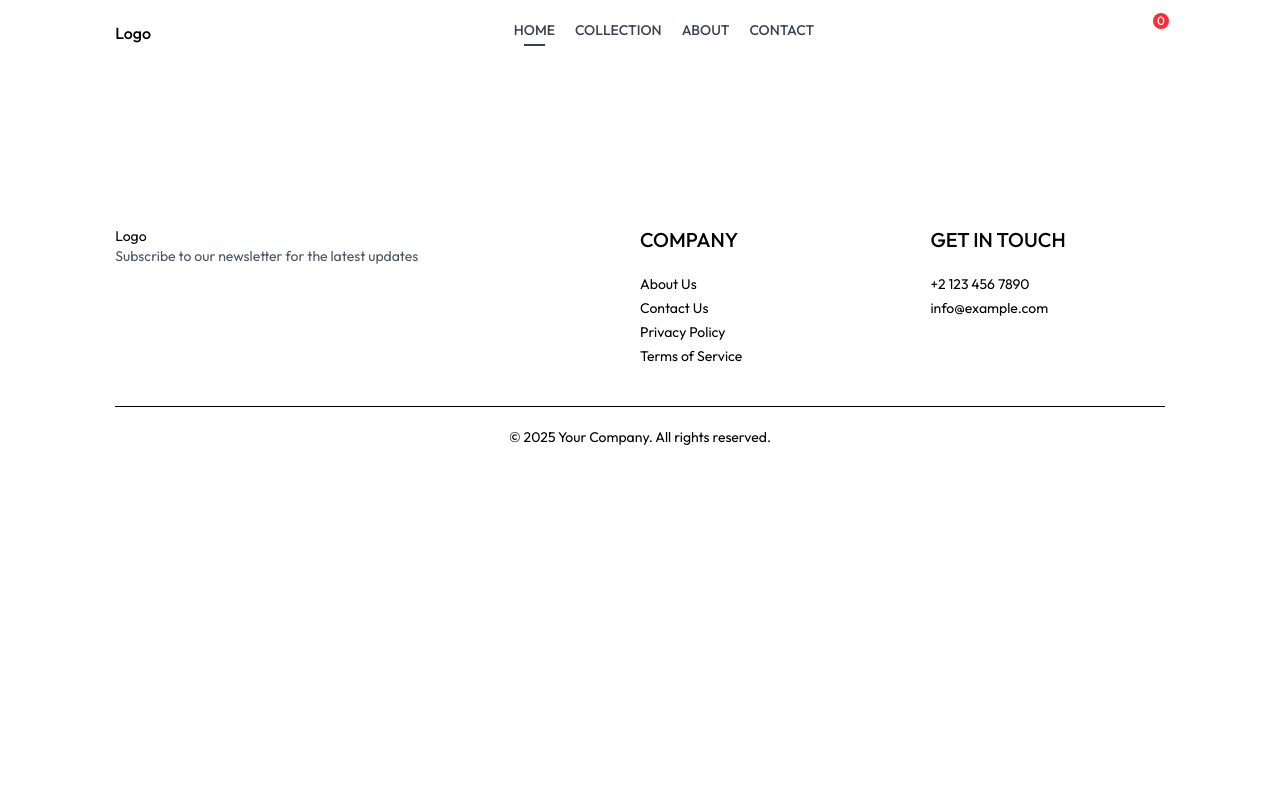
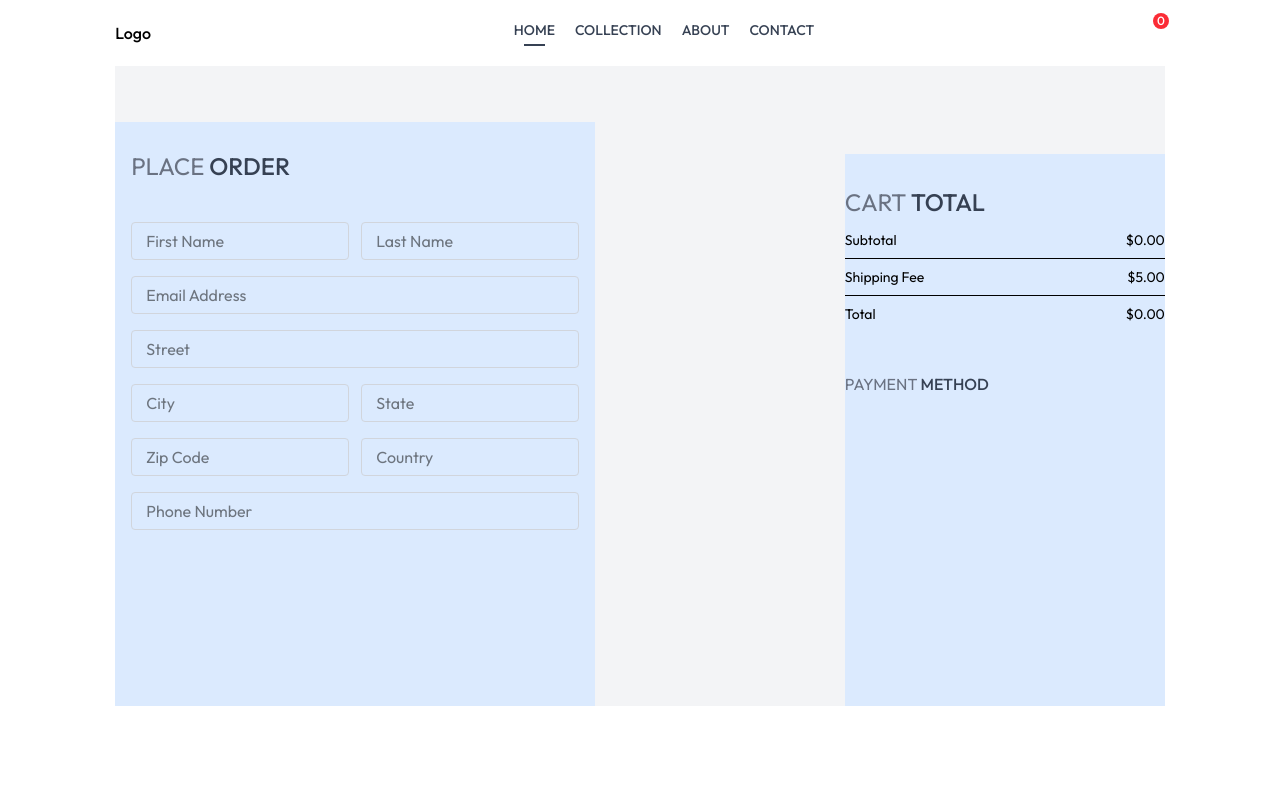
Before and after one commit to SylvesterFraide/ecommerce-app-learn, a React (Vite) app: page /placeOrder in a window 1280 px wide. Shown: the top 800 px of the page. Built offline with nearby package versions, Linux system fonts and the light colour scheme; some icons are missing.

Commit message:
28th commit

```diff
--- a/src/App.jsx
+++ b/src/App.jsx
@@ -33,7 +33,7 @@
         <Route path="/product/:id" element={<Products />} />
         <Route path="/cart" element={<Cart />} />
         <Route path="/login" element={<Login />} />
-        <Route path="/place-order" element={<PlaceOrder />} />
+        <Route path="/placeOrder" element={<PlaceOrder />} />
         <Route path="/orders" element={<Orders />} />
       </Routes>
 
--- a/src/Context/ShopContext.jsx
+++ b/src/Context/ShopContext.jsx
@@ -1,6 +1,7 @@
 import { createContext, useEffect, useState } from "react";
 import { product } from "../Components/Product";
 import { toast } from "react-toastify";
+import { useNavigate } from 'react-router-dom';
 
 export const ShopContext = createContext();
 
@@ -10,6 +11,7 @@
   const [search, setSearch] = useState("");
   const [showSearch, setShowSearch] = useState(false);
   const [cartItems, setCartItems] = useState([]);
+  const navigate = useNavigate();
 
   const addToCart = (id, Size) => {
      if(!Size) {
@@ -82,6 +84,7 @@
     getCartCount,
     getCartAmount,
     updateQuantity,
+    navigate,
     search,
     setSearch,
     showSearch,
--- a/src/Pages/Cart.jsx
+++ b/src/Pages/Cart.jsx
@@ -5,7 +5,7 @@
 import CartTotal from "../Components/CartTotal";
 
 const Cart = () => {
-  const { product, currency, cartItems, updateQuantity } =
+  const { product, currency, cartItems, updateQuantity, navigate } =
     useContext(ShopContext);
 
   const [cartData, setCartData] = useState([]);
@@ -99,7 +99,7 @@
           <div className="w-full sm:w-[450px]">
             <CartTotal />
             <div className="w-full text-end">
-              <button className="bg-black text-white text-sm py-3 my-8 px-8 rounded">
+              <button onClick={() => navigate('/PlaceOrder')}  className="bg-black text-white text-sm py-3 my-8 px-8 rounded">
                 PROCEED TO CHECKOUT
               </button>
             </div>
--- a/src/Pages/PlaceOrder.jsx
+++ b/src/Pages/PlaceOrder.jsx
@@ -1,9 +1,46 @@
 import React from 'react'
+import Title from '../Components/Title';
+import CartTotal from '../Components/CartTotal';
 
 const PlaceOrder = () => {
   return (
-    <div>PlaceOrder</div>
+    <div className='flex flex-col sm:flex-row justify-between gap-4 pt-5 bg-gray-100 sm:pt-14 min-h-[80vh]'>
+     {/* -----Left Side---- */}
+     <div className=" flex flex-col gap-4 w-full bg-blue-100 p-4 sm:max-w-[480px]">
+      <div className="text-xl sm:text-2xl my-3">
+        <Title text1={"PLACE"} text2={"ORDER"} />
+      </div>
+      <div className="flex gap-3">
+        <input className='border border-gray-300 rounded py-1.5 px-3.5 w-full' type="text" placeholder='First Name' />
+        <input className='border border-gray-300 rounded py-1.5 px-3.5 w-full' type="text" placeholder='Last Name' />
+      </div>
+        <input className='border border-gray-300 rounded py-1.5 px-3.5 w-full' type="email" placeholder='Email Address' />
+        <input className='border border-gray-300 rounded py-1.5 px-3.5 w-full' type="text" placeholder='Street' />
+          <div className="flex gap-3">
+        <input className='border border-gray-300 rounded py-1.5 px-3.5 w-full' type="text" placeholder='City' />
+        <input className='border border-gray-300 rounded py-1.5 px-3.5 w-full' type="text" placeholder='State' />
+      </div>
+           <div className="flex gap-3">
+        <input className='border border-gray-300 rounded py-1.5 px-3.5 w-full' type="number" placeholder='Zip Code' />
+        <input className='border border-gray-300 rounded py-1.5 px-3.5 w-full' type="text" placeholder='Country' />
+      </div>
+      <input className='border border-gray-300 rounded py-1.5 px-3.5 w-full' type="number" placeholder='Phone Number' />
+     </div>
+
+     {/* -----Right Side---- */}
+     <div className="bg-blue-100 mt-8">
+      <div className="mt-8 min-w-80">
+        <CartTotal />
+      </div>
+      <div className="mt-12">
+        <Title text1={"PAYMENT"} text2={"METHOD"} />
+        <div className="">
+
+        </div>
+      </div>
+     </div>
+    </div>
   )
 }
 
-export default PlaceOrder
+export default PlaceOrder;
```
